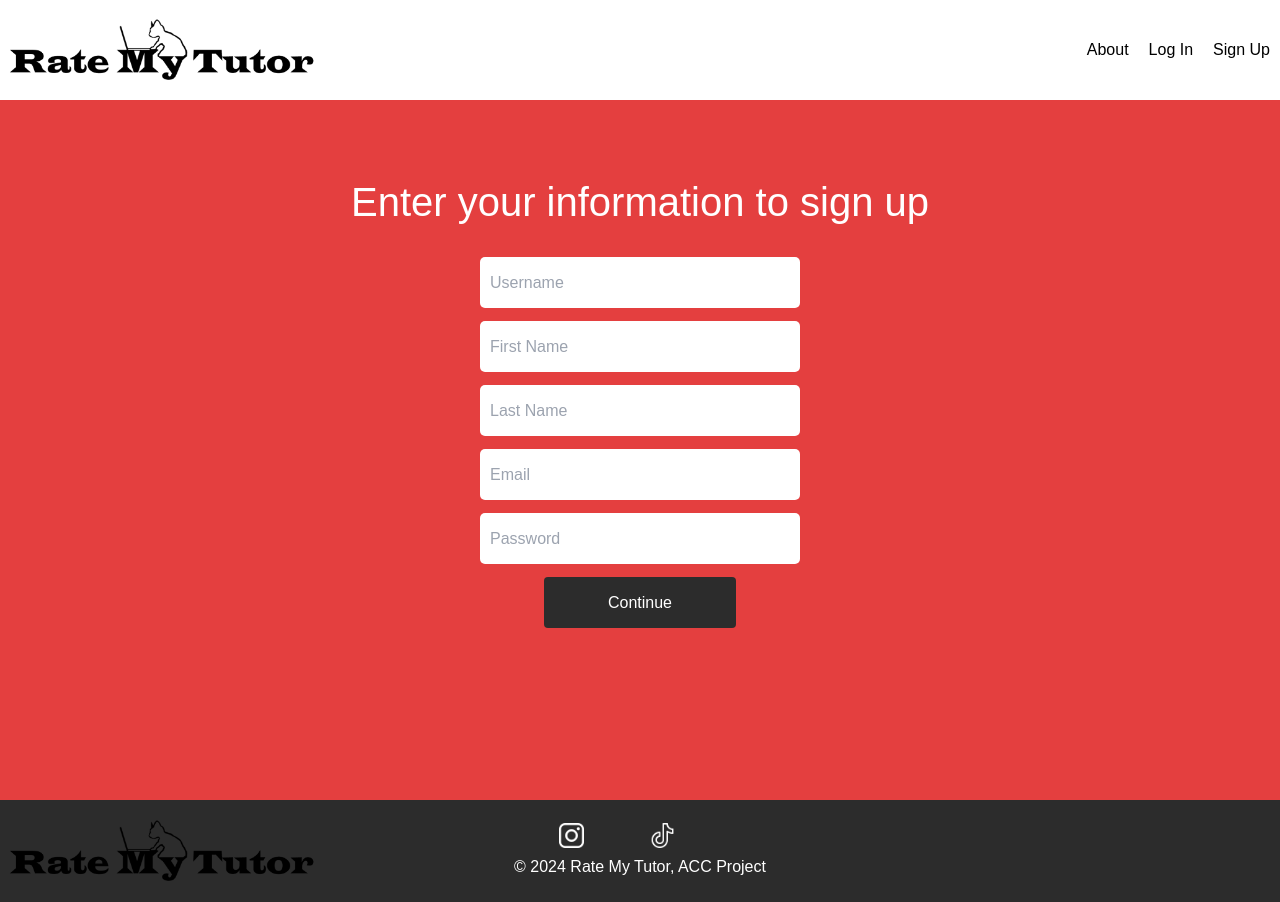
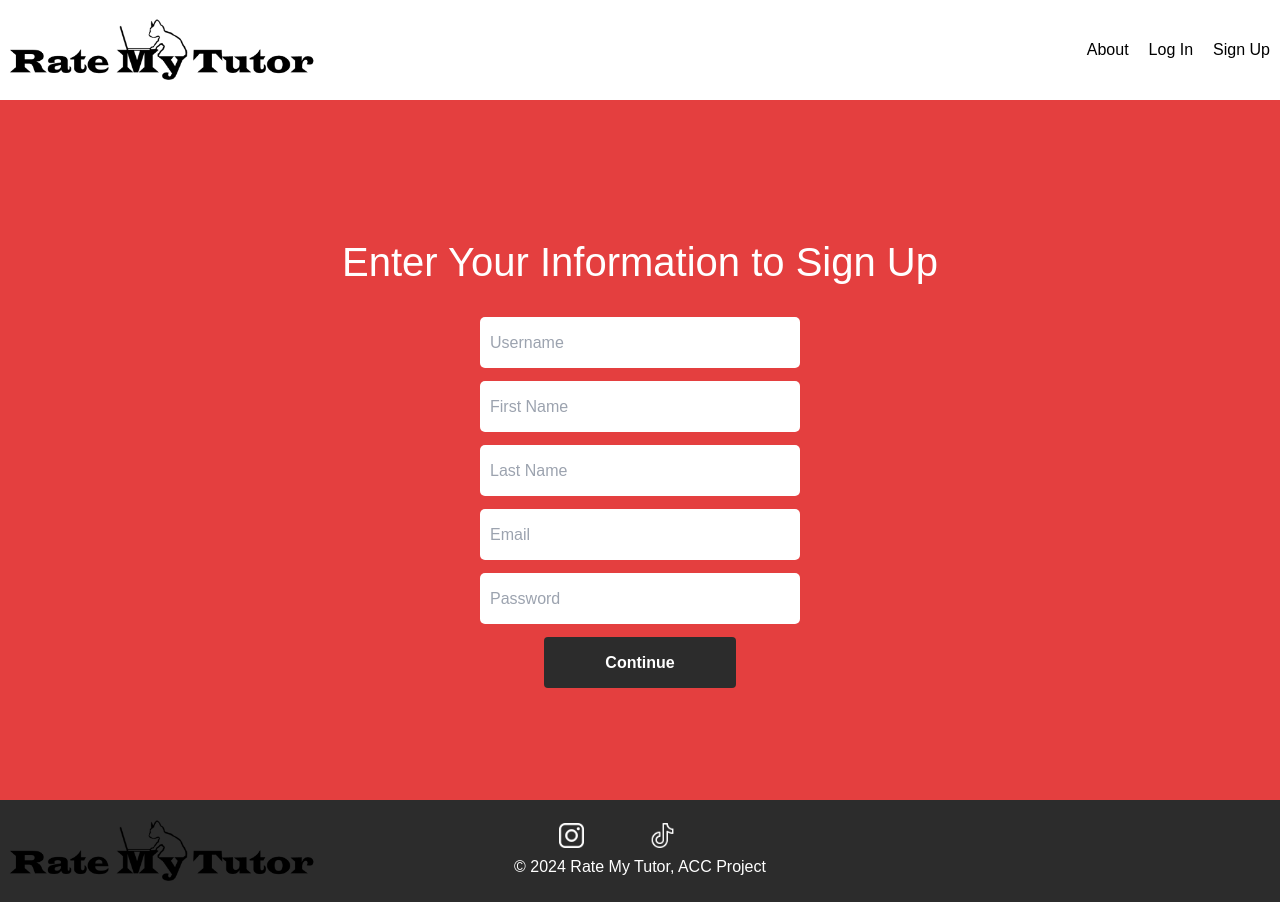
Before and after one commit to aggie-coding-club/Rate-My-Tutor, a Next.js app: page /signup in a window 1280 px wide. Built offline with nearby package versions, Linux system fonts and the light colour scheme.

Commit message:
Fixed about hrefs in login and signup page, fixed position of login and signpage to be uniform, made loginSubmitButton to submitButton and changed invalid and valid colors.

```diff
--- a/src/app/client/css/home.module.css
+++ b/src/app/client/css/home.module.css
@@ -65,6 +65,7 @@
     height: 100vh;
     width: 100%;
     text-align: center; /* Required for submit-form button */
+    padding-top: 60px;
 }
 
 .signupSection h1 {
@@ -82,14 +83,6 @@
     border-radius: 5px;
     margin-bottom: 1vw;
     padding-left: 10px;
-}
-
-.submitInfoButton{
-    width: 15vw;
-    height: 4vw;
-    background-color: #2C2C2C;
-    color: rgb(255, 255, 255);
-    border-radius: 4px;
 }
 
 .helpComments {
@@ -229,10 +222,10 @@
     flex-direction: column;
     justify-content: center;
     align-items: center;
-    height: 80vh; /* Adjusted to account for fixed navbar */
+    height: 100vh; /* Adjusted to account for fixed navbar */
     width: 100%;
     text-align: center;
-    padding-top: 120px; /* To prevent overlap with fixed navbar */
+    padding-top: 60px; /* To prevent overlap with fixed navbar */
 }
 
 /* Login Form Heading */
@@ -256,8 +249,8 @@
     font-size: 1rem;
 }
 
-/* Login Submit Button */
-.loginSubmitButton {
+/* Submit Button */
+.submitButton {
     width: 15vw;
     height: 4vw;
     background-color: #2C2C2C;
@@ -269,20 +262,20 @@
     transition: background-color 0.3s ease;
 }
 
-.loginSubmitButton:hover {
+.submitButton:hover {
     background-color: #444444; /* Hover effect */
 }
 
 /* Error Message Styling */
 .loginError {
-    color: #dc3545;
+    color: #890f1d;
     margin-bottom: 1vw;
     font-weight: bold;
 }
 
 /* Success Message Styling */
 .loginSuccess {
-    color: #28a745;
+    color: #95f0aa;
     margin-bottom: 1vw;
     font-weight: bold;
 }
--- a/src/app/login/page.js
+++ b/src/app/login/page.js
@@ -72,7 +72,7 @@ export default function Login() { // Renamed to Login
                         <Link href="/" className={styles.logo} aria-label="Rate My Tutor Home"></Link>
                         {/* Navigation Buttons */}
                         <div className={styles.buttonContainer}>
-                            <Link href="/about" className={styles.buttons}>
+                            <Link href="/#about" className={styles.buttons}>
                                 About
                             </Link>
                             <Link href="/login" className={`${styles.buttons} ${styles.activeButton}`}>
@@ -87,7 +87,7 @@ export default function Login() { // Renamed to Login
                     {/* Login Page section */}
                     <div className={styles.loginSection}>
                         <form onSubmit={handleSubmit} className={styles.loginSection} aria-label="Login Form">
-                            <h1 style={{ fontSize: "40px", color: "#fff" }}>Log In to Your Account</h1>
+                            <h1 style={{ fontSize: "40px", color: "#fff" }}>Welcome Back, Log In to Get Started!</h1>
 
                             {/* Display Success Message */}
                             {success && <strong className={styles.loginSuccess}>{success}</strong>}
@@ -115,7 +115,7 @@ export default function Login() { // Renamed to Login
                                 required
                                 aria-label="Password"
                             />
-                            <button type="submit" className={styles.loginSubmitButton}>
+                            <button type="submit" className={styles.submitButton}>
                                 Log In
                             </button>
                         </form>
--- a/src/app/page.js
+++ b/src/app/page.js
@@ -167,7 +167,7 @@ export default function Home() {
           </div>
         </div>
 
-        <div ref={aboutRef} className={styles.aboutSection}>
+        <div ref={aboutRef} className={styles.aboutSection} id="about">
           <div className={styles.aboutContent}>
             <h2>Our Mission</h2>
             <p>
--- a/src/app/signup/page.js
+++ b/src/app/signup/page.js
@@ -76,7 +76,7 @@ export default function Signup() { // Renamed from Home to Signup
             <Link href="/" className={styles.logo} aria-label="Rate My Tutor Home"></Link>
             {/* Navigation Buttons */}
             <div className={styles.buttonContainer}>
-              <Link href="/about" className={styles.buttons}>
+              <Link href="/#about" className={styles.buttons}>
                 About
               </Link>
               <Link href="/login" className={styles.buttons}>
@@ -89,15 +89,15 @@ export default function Signup() { // Renamed from Home to Signup
           </div>
 
           {/* Sign Up Page section */}
-          <div className={styles.signupContainer}>
+          <div className={styles.signupSection}>
             <form onSubmit={handleSubmit} className={styles.signupSection} aria-label="Sign Up Form">
-              <h1 style={{ fontSize: "40px", color: "#fff" }}>Enter your information to sign up</h1>
+              <h1 style={{ fontSize: "40px", color: "#fff" }}>Enter Your Information to Sign Up</h1>
 
               {/* Display Success Message */}
-              {success && <strong style={{ color: "#28a745", marginBottom: "1rem" }}>{success}</strong>}
+              {success && <strong style={{ color: "#95f0aa", marginBottom: "1rem" }}>{success}</strong>}
 
               {/* Display Error Message */}
-              {error && <strong style={{ color: "#dc3545", marginBottom: "1rem" }}>{error}</strong>}
+              {error && <strong style={{ color: "#890f1d", marginBottom: "1rem" }}>{error}</strong>}
 
               <input
                 className={styles.signupBar}
@@ -149,7 +149,7 @@ export default function Signup() { // Renamed from Home to Signup
                 required
                 aria-label="Password"
               />
-              <button type="submit" className={styles.submitInfoButton}>
+              <button type="submit" className={styles.submitButton}>
                 Continue
               </button>
             </form>
```
